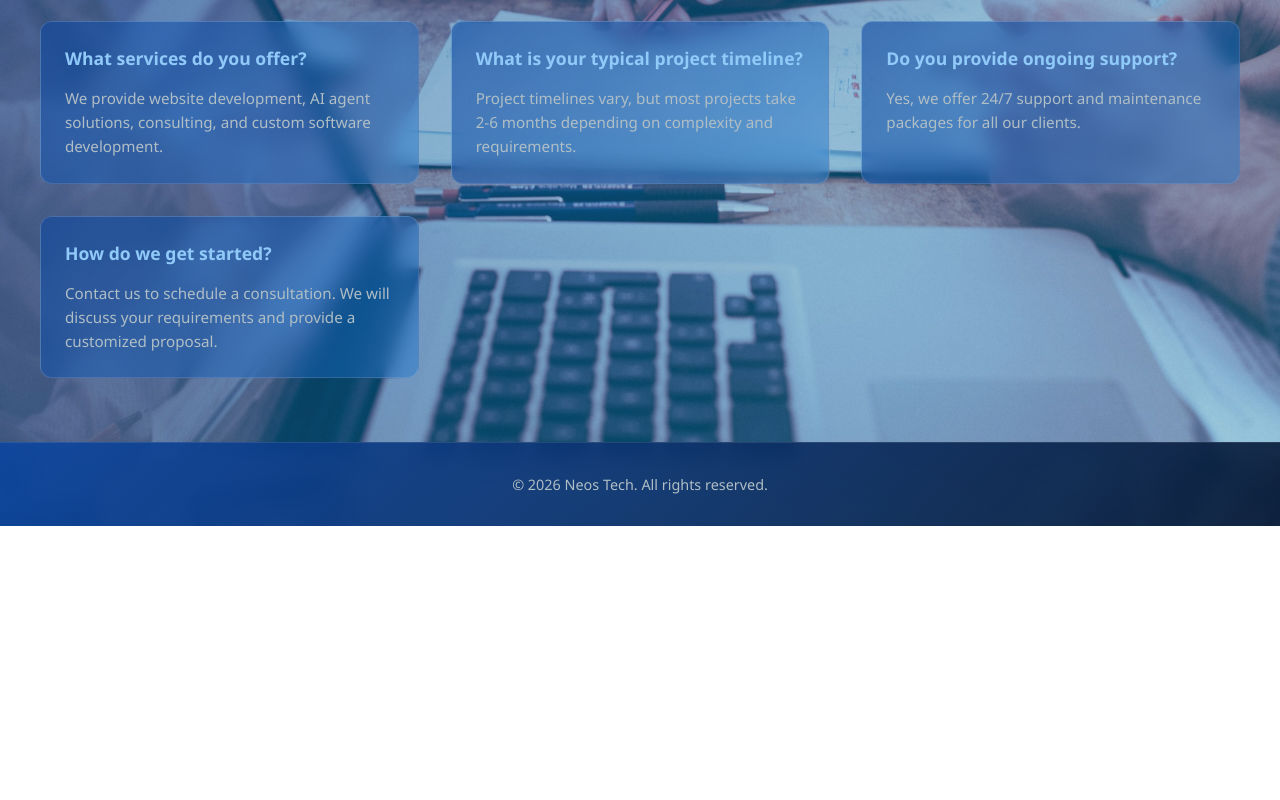
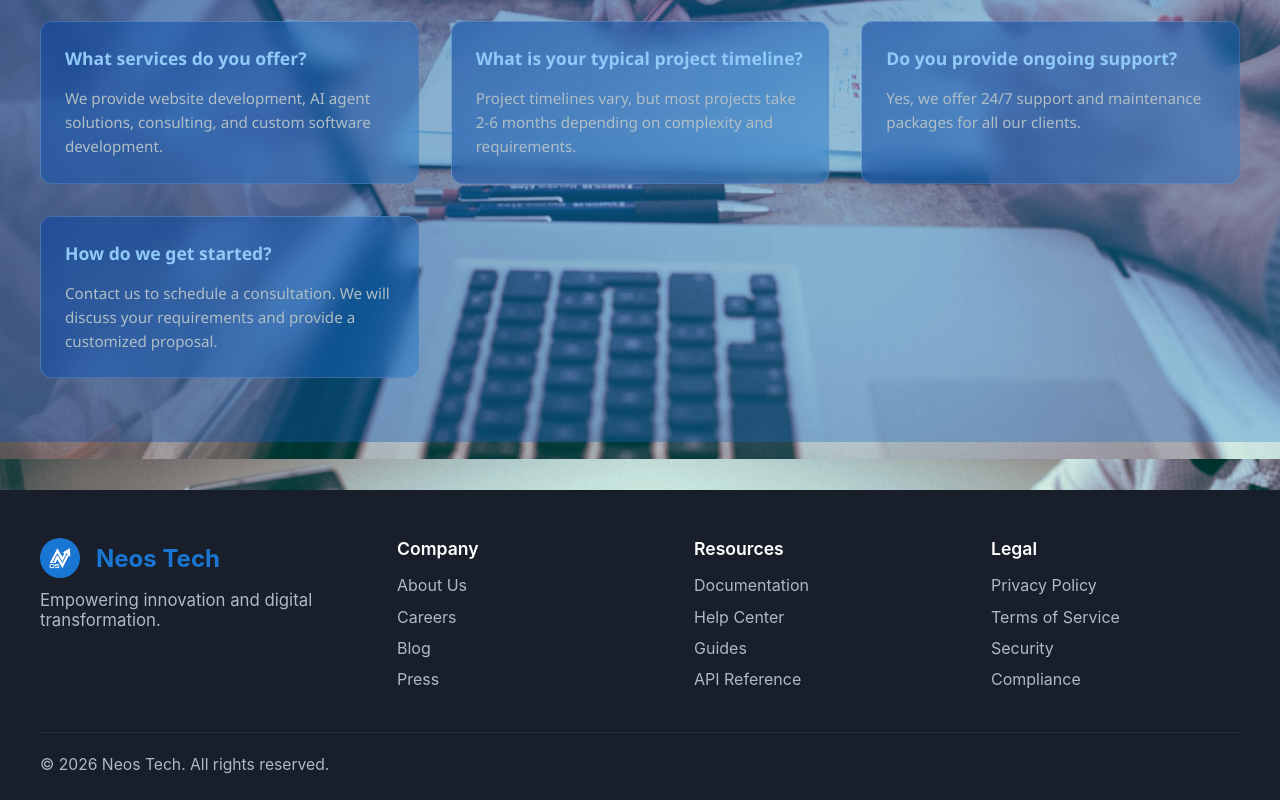
Before and after one commit to harshakolla18/KMN-Tech, a React (Create React App) app: page /contact in a window 1280 px wide. Shown: the part 1250-2050 px from the top of the page. Before the commit the page ends 1776 px from the top, so only its background shows below. Built offline with nearby package versions, Linux system fonts and the light colour scheme; no server answers; the HTML template or start-up script is replaced by a standard one.

Commit message:
updating the footer

```diff
--- a/src/pages/ContactPage.js
+++ b/src/pages/ContactPage.js
@@ -2,8 +2,10 @@ import React, { useState } from 'react';
 import { Helmet } from 'react-helmet-async';
 import { db } from '../firebase/config';
 import { collection, addDoc } from 'firebase/firestore';
+
 import { motion } from 'framer-motion';
 import './ContactPage.css';
+import CustomFooter from '../components/CustomFooter';
 
 function ContactPage() {
   const [formData, setFormData] = useState({
@@ -208,11 +210,7 @@ function ContactPage() {
         </div>
       </motion.section>
 
-      <footer className="footer">
-        <div className="footer-content">
-          <p>&copy; 2026 Neos Tech. All rights reserved.</p>
-        </div>
-      </footer>
+      <CustomFooter />
     </div>
     </>
   );
--- a/src/pages/LeadershipPage.js
+++ b/src/pages/LeadershipPage.js
@@ -1,4 +1,5 @@
 import React from 'react';
+import CustomFooter from '../components/CustomFooter';
 import { motion } from 'framer-motion';
 import './LeadershipPage.css';
 import harshakollaJpeg from '../images/harshakolla.jpeg';
@@ -47,6 +48,7 @@ function LeadershipPage() {
   const developers = leaders.filter(l => l.role.toLowerCase().includes('developer') || l.name === 'Uday Bhanu' || l.name === 'Omkar Naidu');
 
   return (
+    <>
     <div className="leadership-page">
       <motion.div
         className="leadership-header"
@@ -279,12 +281,9 @@ function LeadershipPage() {
         </div>
       </motion.section>
 
-      <footer className="footer">
-        <div className="footer-content">
-          <p>&copy; 2026 Neos Tech. All rights reserved.</p>
-        </div>
-      </footer>
     </div>
+    <CustomFooter />
+    </>
   );
 }
 
--- a/src/pages/ProjectsPage.js
+++ b/src/pages/ProjectsPage.js
@@ -1,4 +1,5 @@
 import React from 'react';
+import CustomFooter from '../components/CustomFooter';
 import { motion } from 'framer-motion';
 import './ProjectsPage.css';
 
@@ -49,6 +50,7 @@ function ProjectsPage() {
   ];
 
   return (
+    <>
     <div className="projects-page">
       <motion.div
         className="projects-header"
@@ -125,12 +127,9 @@ function ProjectsPage() {
         </div>
       </motion.section>
 
-      <footer className="footer">
-        <div className="footer-content">
-          <p>&copy; 2026 Neos Tech. All rights reserved.</p>
-        </div>
-      </footer>
     </div>
+    <CustomFooter />
+    </>
   );
 }
 
--- a/src/pages/ServicesPage.js
+++ b/src/pages/ServicesPage.js
@@ -1,4 +1,5 @@
 import React from 'react';
+import CustomFooter from '../components/CustomFooter';
 import { motion } from 'framer-motion';
 import { Globe, Bot, Users } from 'lucide-react';
 import './ServicesPage.css';
@@ -50,6 +51,7 @@ function ServicesPage() {
   ];
 
   return (
+    <>
     <div className="services-page">
       <motion.div
         className="services-header"
@@ -108,6 +110,8 @@ function ServicesPage() {
         ))}
       </div>
     </div>
+    <CustomFooter />
+    </>
   );
 }
 
```
